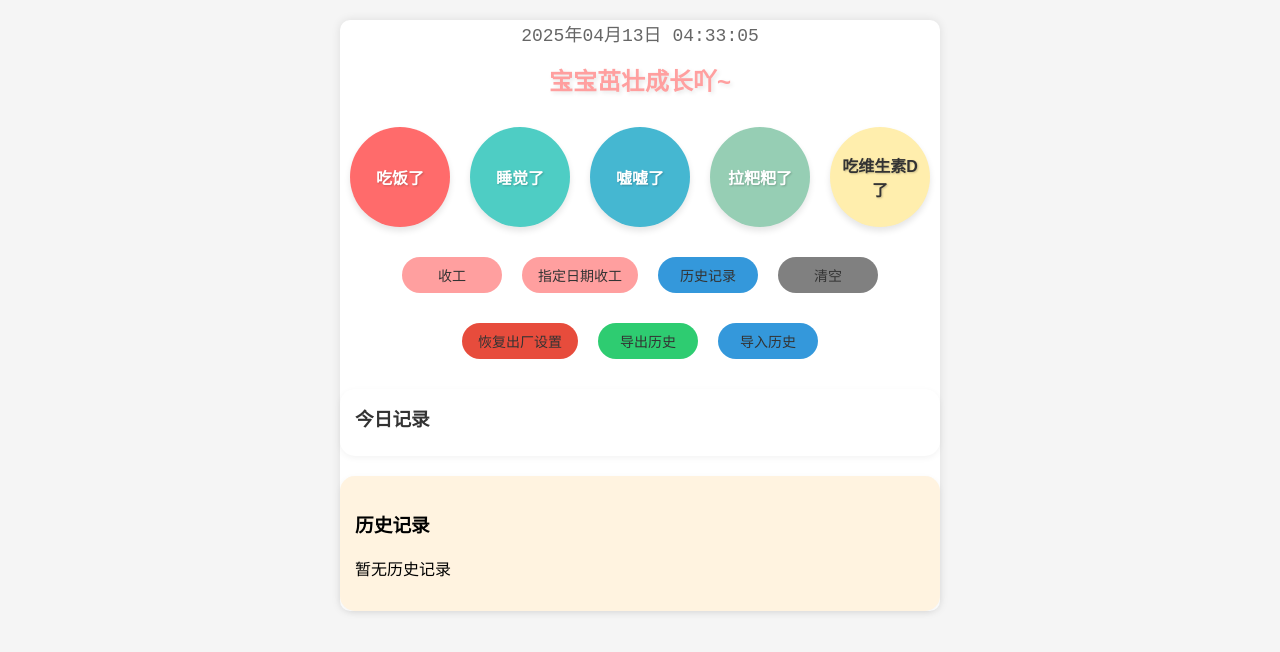
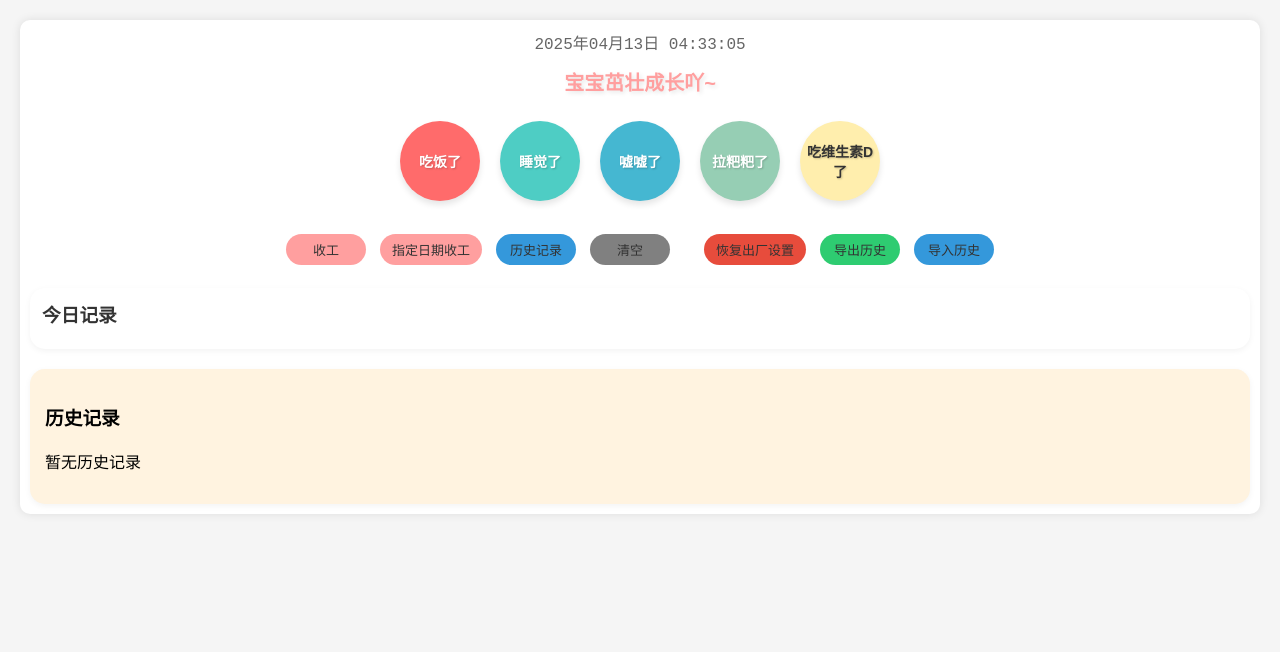
Before and after one commit to MontrealHao/baby-April1.0, a plain HTML site: page index.html in a window 1280 px wide. Drawn offline with Linux system fonts and the light colour scheme.

Commit message:
third commit

```diff
--- a/index.html
+++ b/index.html
@@ -13,8 +13,9 @@
         }
 
         .container {
-            max-width: 600px;
+            max-width: 100%;
             margin: 0 auto;
+            padding: 10px;
             background-color: white;
             border-radius: 10px;
             box-shadow: 0 0 10px rgba(0, 0, 0, 0.1);
@@ -23,39 +24,43 @@
         .title {
             text-align: center;
             color: #FF9F9F;
-            margin-bottom: 30px;
-            font-size: 24px;
+            margin-bottom: 20px;
+            font-size: 20px;
             text-shadow: 2px 2px 4px rgba(0,0,0,0.1);
+            padding: 0 10px;
         }
 
         .clock {
             text-align: center;
             color: #666;
             margin-bottom: 10px;
-            font-size: 18px;
+            font-size: 16px;
             font-family: monospace;
+            padding: 0 10px;
         }
 
         .main-buttons {
             display: flex;
             flex-wrap: wrap;
-            gap: 20px;
+            gap: 10px;
             justify-content: center;
             margin-bottom: 20px;
+            padding: 0 10px;
         }
 
         .circle-button {
-            width: 100px;
-            height: 100px;
+            width: 80px;
+            height: 80px;
             border-radius: 50%;
             border: none;
             cursor: pointer;
-            font-size: 16px;
+            font-size: 14px;
             font-weight: bold;
             color: white;
             text-shadow: 1px 1px 2px rgba(0,0,0,0.2);
             box-shadow: 0 4px 6px rgba(0,0,0,0.1);
             transition: transform 0.2s, box-shadow 0.2s;
+            margin: 5px;
         }
 
         .circle-button:active {
@@ -67,21 +72,22 @@
             display: flex;
             flex-wrap: wrap;
             justify-content: center;
-            gap: 10px;
-            margin-top: 20px;
+            gap: 8px;
+            margin-top: 15px;
+            padding: 0 10px;
         }
 
         .function-button {
-            padding: 8px 16px;
+            padding: 6px 12px;
             border: none;
             border-radius: 20px;
             background-color: #f0f0f0;
             color: #333;
             cursor: pointer;
             transition: all 0.3s ease;
-            margin: 5px;
-            font-size: 14px;
-            min-width: 100px;
+            margin: 3px;
+            font-size: 13px;
+            min-width: 80px;
         }
         .function-button:hover {
             background-color: #e0e0e0;
@@ -100,8 +106,8 @@
         .records {
             background-color: white;
             border-radius: 15px;
-            padding: 15px;
-            margin-top: 20px;
+            padding: 12px;
+            margin-top: 15px;
             box-shadow: 0 2px 6px rgba(0,0,0,0.05);
         }
 
@@ -112,11 +118,11 @@
         }
 
         .record-item {
-            padding: 12px;
-            margin: 8px 0;
+            padding: 10px;
+            margin: 6px 0;
             background-color: #f8f8f8;
             border-radius: 10px;
-            font-size: 14px;
+            font-size: 13px;
             color: #333;
             transition: background-color 0.2s;
             display: flex;
@@ -138,10 +144,10 @@
             color: white;
             border: none;
             border-radius: 5px;
-            padding: 5px 10px;
-            margin-left: 10px;
+            padding: 4px 8px;
+            margin-left: 8px;
             cursor: pointer;
-            font-size: 12px;
+            font-size: 11px;
         }
 
         .delete-button:hover {
@@ -251,9 +257,11 @@
 
         .function-row {
             display: flex;
+            flex-wrap: wrap;
             justify-content: center;
-            gap: 10px;
+            gap: 8px;
             margin: 5px 0;
+            padding: 0 10px;
         }
     </style>
 </head>
```
